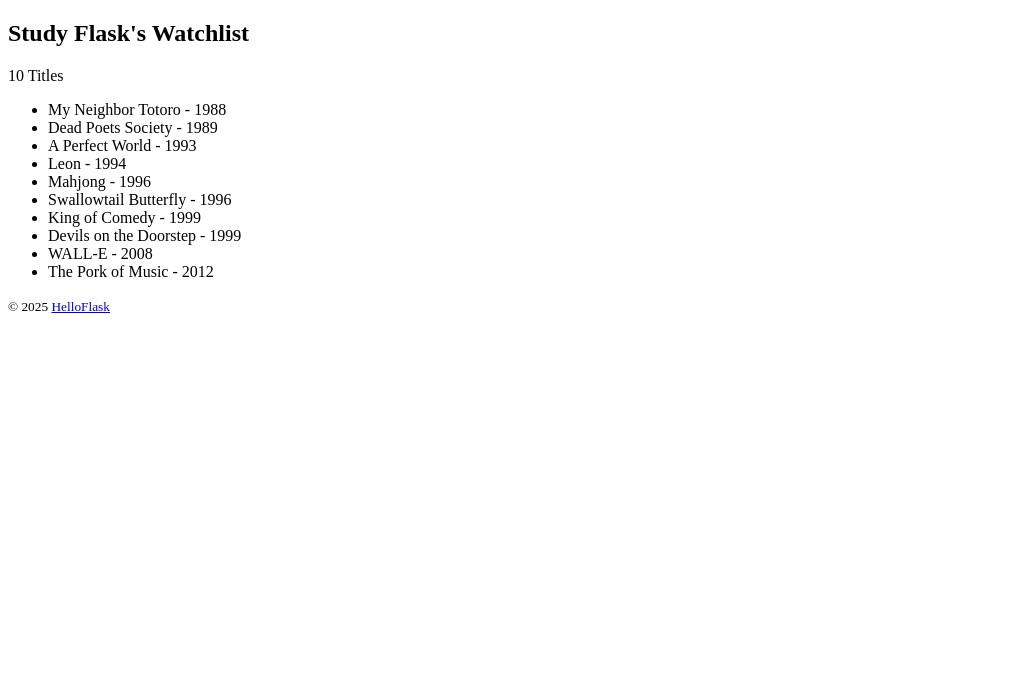
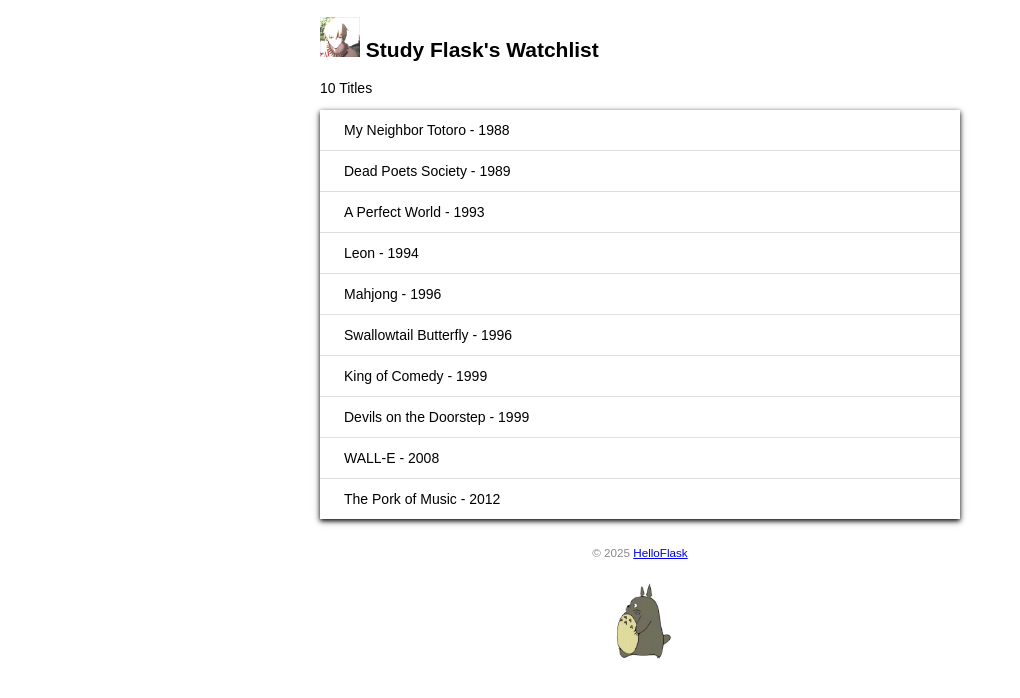
Before and after one commit to 243605329/Flask-, a Flask app: page / in a window 1280 px wide. Shown: the top 698 px of the page, without its empty margins (0-1020 px from the left). Run offline with Flask 3, Linux system fonts and the light colour scheme.

Commit message:
Add static files

```diff
--- /dev/null
+++ b/static/style.css
@@ -0,0 +1,55 @@
+
+/*页面整体 */
+body {
+    margin: auto;
+    max-width: 640px;
+    font-size: 14px;
+    font-family: Arial, Helvetica, sans-serif;
+}
+
+/* 页脚 */
+footer {
+    color: #888;
+    margin-top: 15px;
+    text-align: center;
+    padding: 10px;
+}
+
+/* 头像 */
+.avatar {
+    width: 40px;
+}
+
+
+/* 电影列表 */
+.movie-list {
+    list-style-type: none;
+    padding: 0;
+    margin-bottom: 10px;
+    box-shadow: 0 2px 5px 0 rgba(0, 0, 0, 16),0 2px 10px 0 rgba(0, 0, 0, 0.12);
+}
+
+/* 电影列表项 */
+.movie-list li {
+    padding: 12px 24px;
+    border-bottom: 1px solid #ddd;
+}
+
+
+.movie-list li:last-child{
+    border-bottom: none;
+}
+
+
+/* 电影列表项：悬停 */
+.movie-list li:hover {
+    background-color: #f8f9fa;
+    transition: background-color 0.3s;
+}
+
+/*龙猫图片*/
+.totoro {
+    display: block;
+    margin: 0 auto;
+    height: 100px;
+}
--- a/templates/index.html
+++ b/templates/index.html
@@ -5,13 +5,18 @@
     <meta charset="UTF-8">
     <meta name="viewport" content="width=device-width, initial-scale=1.0">
     <title>{{name}}'s Watchlist</title>
+    <link rel="png" href="{{	url_for('static',	filename='images/favicon.png')	}}">
+    <link rel="stylesheet" href="{{url_for('static',filename='style.css')}}">
 </head>
 
 <body>
-    <h2>{{name}}'s Watchlist</h2>
+    <h2>
+        <img alt="Avatar" class="avatar" src="{{url_for('static',filename='images/avatar.png')	}}">
+        {{name}}'s Watchlist
+    </h2>
     {# 使用 length 过滤器获取 movies 变量的长度 #}
     <p>{{movies|length}} Titles</p>
-    <ul>
+    <ul class="movie-list">
         {% for movie in movies %} {# 迭代 movies 变量 #}
         <li>{{movie.title}} - {{movie.year}}</li> {# 等同于 movie['title'] #}
         {% endfor %} {# 使用 endfor 标签结束 for 语句 #}
@@ -19,6 +24,7 @@
     <footer>
         <small>&copy; 2025 <a href="http://helloflask.com/tutorial">HelloFlask</a></small>
     </footer>
+    <img alt="Walking Totoro" class="totoro" src="{{url_for('static',filename='images/totoro.gif')	}}">
 </body>
 
 </html>
```
Also changed, not shown: static/images/avatar.png (added), static/images/favicon.png (added), static/images/totoro.gif (added).
